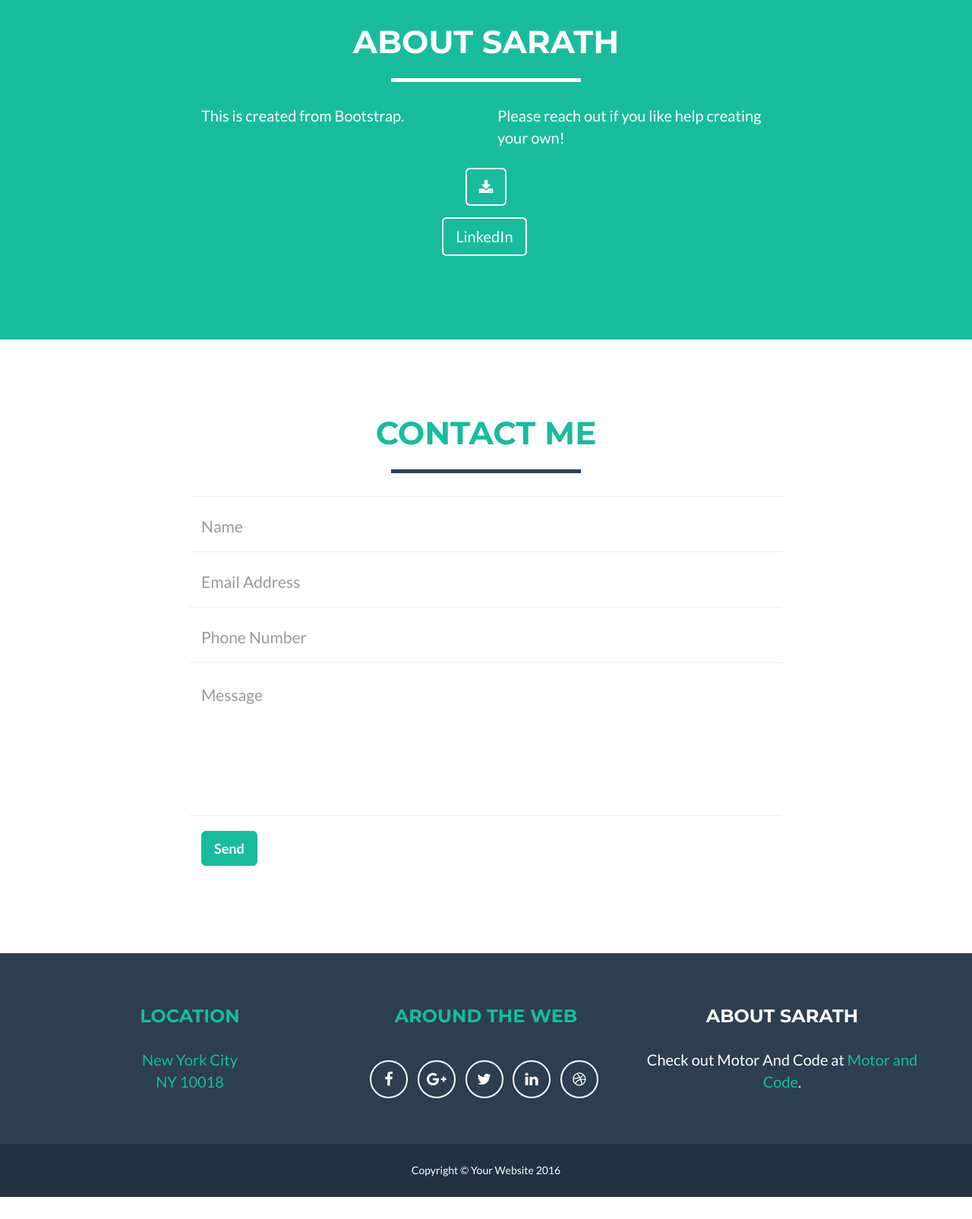
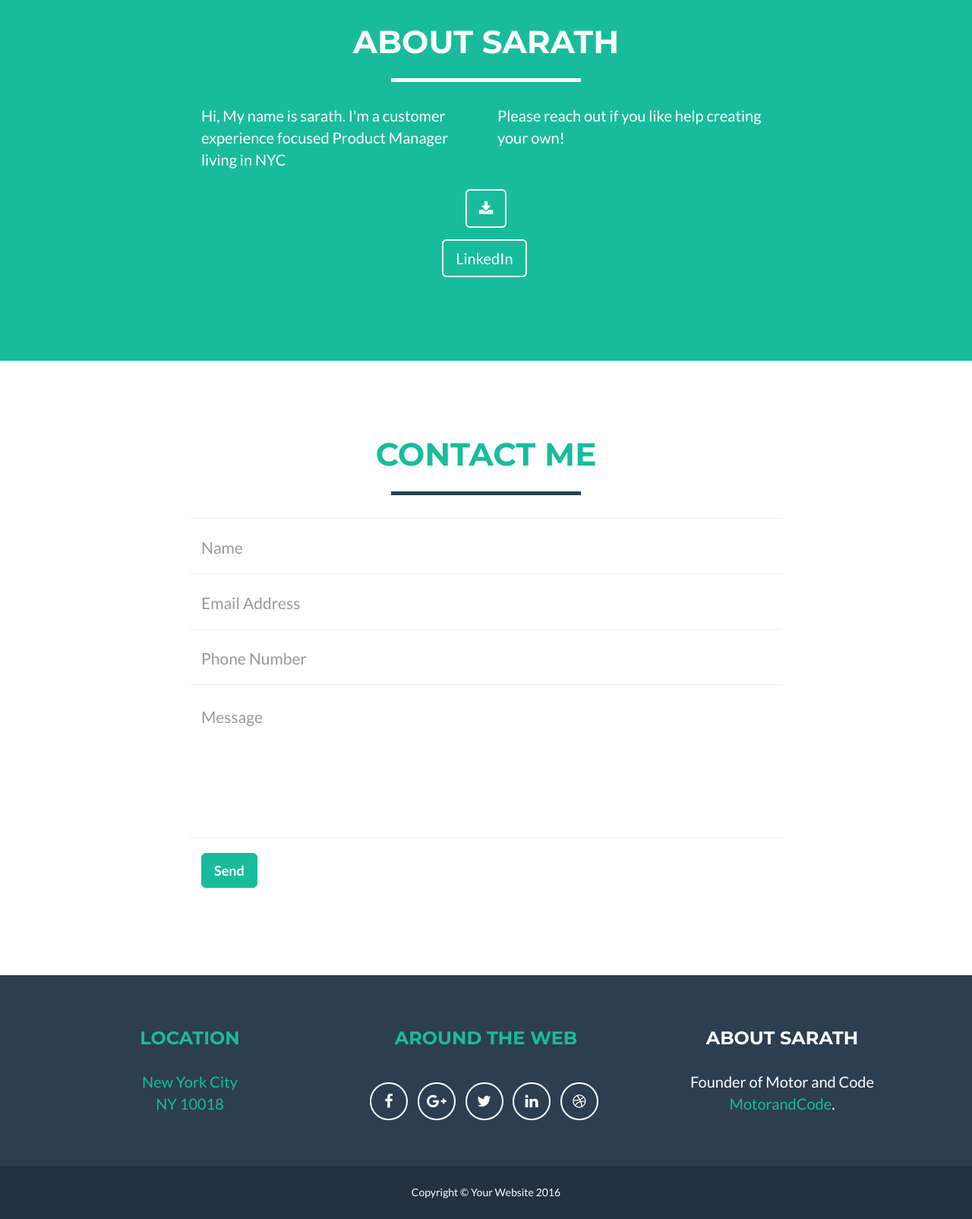
Before and after one commit to sarathmanuel/sarathmanuel, a website: page index.html in a window 1280 px wide. Shown: the part 1720-3325 px from the top of the page at 76% size. Before the commit the page ends 3296 px from the top, so only its background shows below. Drawn offline with nearby package versions, Linux system fonts and the light colour scheme.

Commit message:
more
more text changes

```diff
--- a/index.html
+++ b/index.html
@@ -167,13 +167,14 @@
             </div>
             <div class="row">
                 <div class="col-lg-4 col-lg-offset-2">
-                    <p>This is created from Bootstrap.</p>
+                    <p>Hi, My name is sarath.
+                    I'm a customer experience  focused Product Manager living in NYC</p>
                 </div>
                 <div class="col-lg-4">
                     <p>Please reach out if you like help creating your own!</p>
                 </div>
                 <div class="col-lg-8 col-lg-offset-2 text-center">
-                    <a href="#" class="btn btn-lg btn-outline">
+                    <a href="#" class="btn btn-lg btn-outline"</a>
                         <i class="fa fa-download"></i>
                         <p>LinkedIn <a href="https://www.linkedin.com/in/sarath-manuel-765b5759/"</a>.</p>
                 </div>
@@ -268,7 +269,7 @@
                     </div>
                     <div class="footer-col col-md-4">
                         <h3>About Sarath</h3>
-                        <p>Check out Motor And Code at <a href="http://motorandcode.com">Motor and Code</a>.</p>
+                        <p>Founder of Motor and Code <a href="http://motorandcode.com">MotorandCode</a>.</p>
                     </div>
                 </div>
             </div>
```
